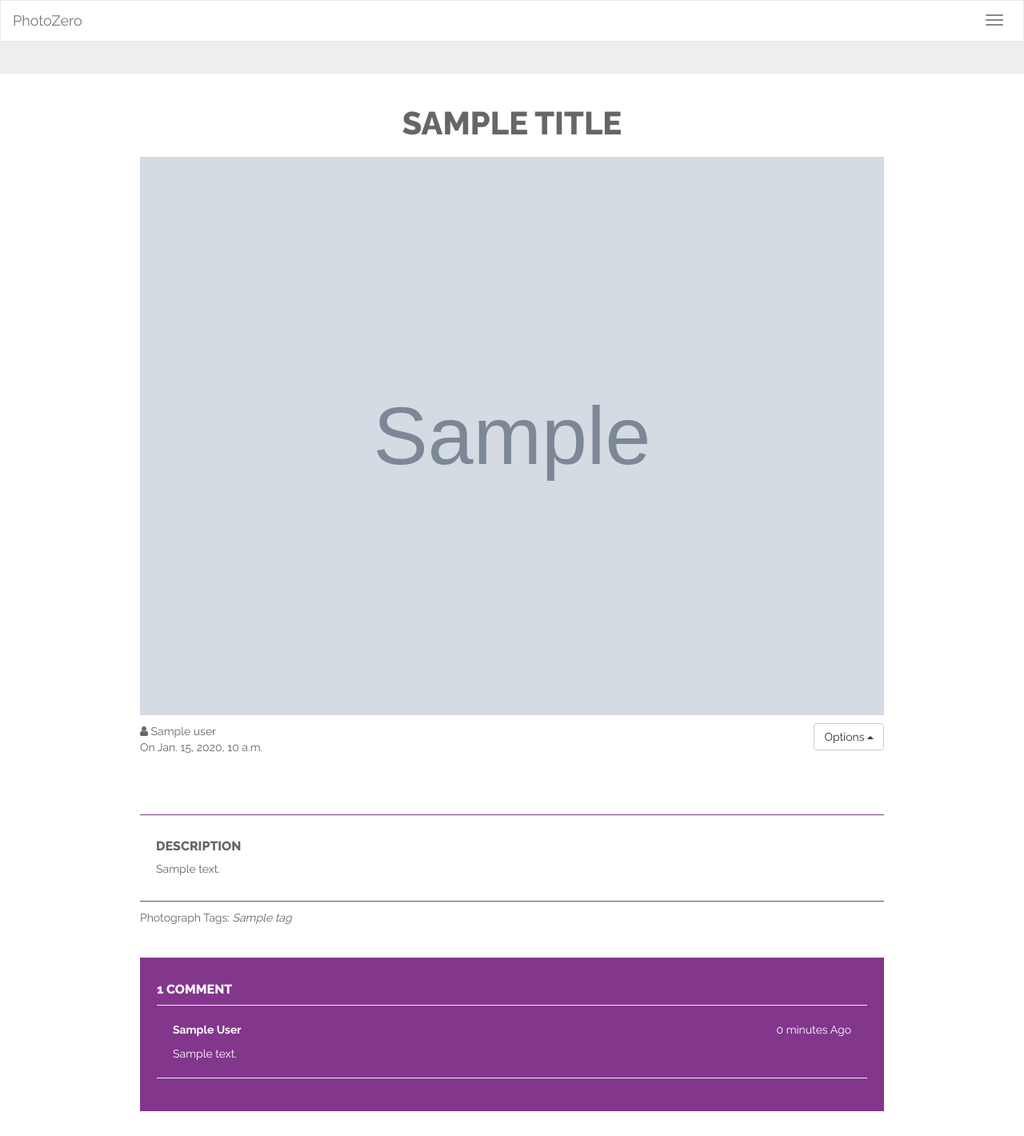
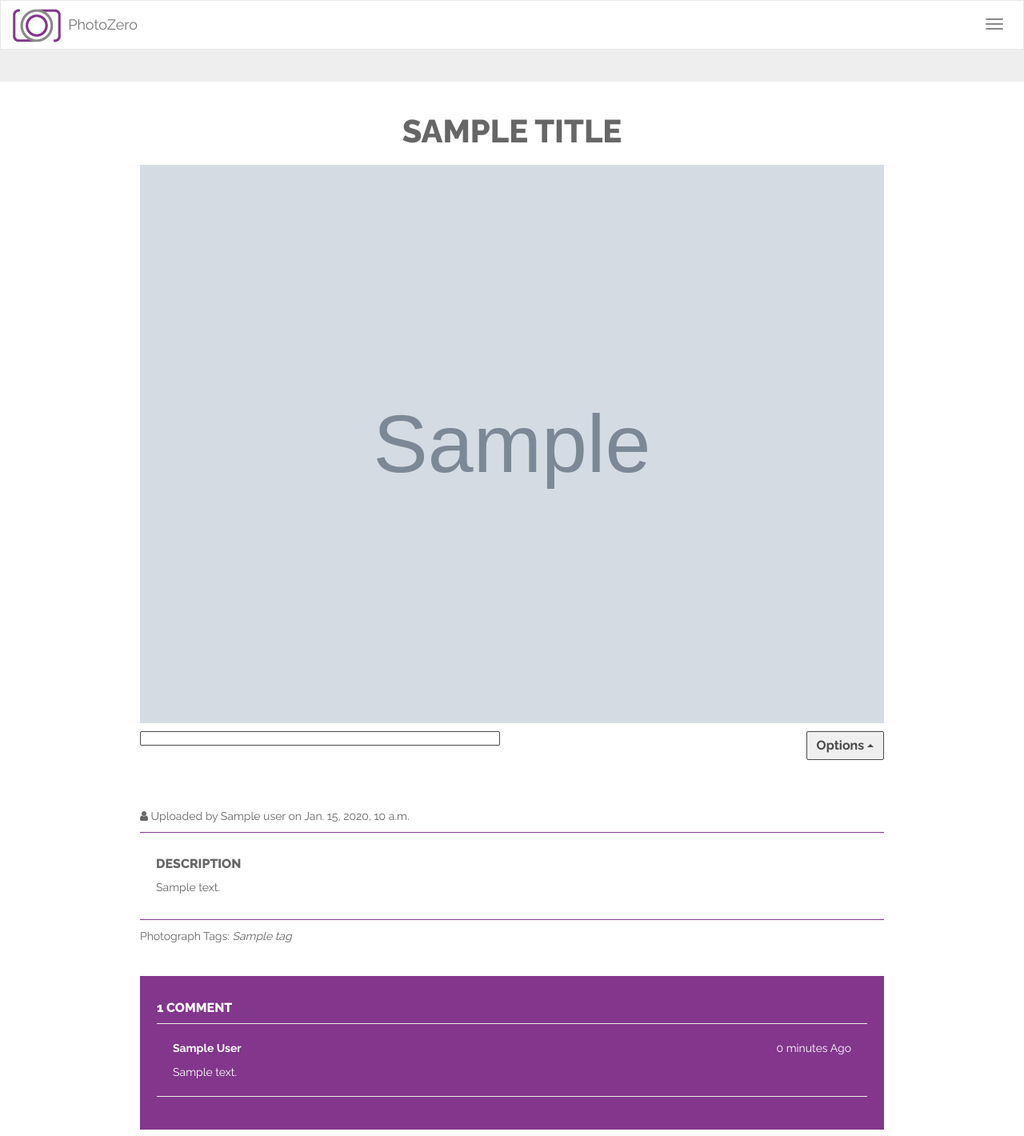
Before and after one commit to davidmcg1985/photozero-digitalocean, a Django app: template timeline/templates/photo_detail.html in a window 1280 px wide. Shown: the top 1420 px of the page at 80% size. Run offline with Django 3.2, Linux system fonts and the light colour scheme; the template is opened without the code that fills it: most values are stand-ins (such as "Sample title", 1, 10 or a date in 2020); grey boxes marked "Sample" are stand-in pictures; parts of the project's set-up code (start-up, migrations or seed data) failed here and were passed over; some libraries are stand-ins or nearby versions.

Commit message:
small edits to style. added logo to base

```diff
--- a/timeline/static/css/style.css
+++ b/timeline/static/css/style.css
@@ -94,8 +94,8 @@ a:focus {
 
 .alert-success {
     color: #FFF;
-    background-color: #000;
-    border-color: #000;
+    background-color: #82368C;
+    border-color: #82368C;
 }
 .alert {
     padding: 15px;
@@ -110,6 +110,7 @@ a:focus {
 
 .navbar-header {
     float: none;
+    padding: 5px 0px;
 }
 .navbar-toggle {
     display: block;
@@ -178,6 +179,14 @@ a:focus {
     background-color: #fff;
 }
 
+.navbar-brand {
+    padding: 5px 15px;
+}
+
+.navbar-brand > img {
+    display: inline-block;
+}
+
 .logo {
     display: inline !important;
     max-width: 35%;
@@ -235,6 +244,10 @@ a:focus {
     padding: 10px;
 }
 
+.image-max {
+    padding-left: 0px !important;
+    padding-right: 0px !important;
+}
 
 /***************************
 ******** Photo Detail ********
@@ -270,7 +283,7 @@ a:focus {
     border-top: 1px solid #82368C;
     border-bottom: 1px solid #82368C;
     padding: 20px;
-    margin: 20px 0px 10px 0px;
+    margin: 10px 0px 10px 0px;
 }
 
 .btn-comment {
@@ -285,7 +298,7 @@ a:focus {
     box-shadow: 0px 0px 0px 0px #004088 inset !important;
     border: 1px solid #004088 !important;
     /*border-bottom: 5px solid #004088 !important;*/
-    color: #004088;
+    color: #fff;
     text-decoration: none;
 }
 
@@ -293,7 +306,7 @@ a:focus {
     box-shadow: 0px 0px 0px 0px #49A8DE inset !important;
     border: 1px solid #49A8DE !important;
     /*border-bottom: 5px solid #49A8DE !important;*/
-    color: #49A8DE !important;
+    color: #fff !important;
     text-decoration: none;
 }
 
@@ -316,20 +329,18 @@ a:focus {
     margin: 20px;
 }
 
-/*.date {
+@media only screen and (min-width: 768px) {
+    .hidden-btn-whatsapp {
+        display: none;
+    }
 
-}
+    .image-max {
+        padding-left: 15px !important;
+        padding-right: 15px !important;
+    /*margin: 0px !important;
+    }*/
+    }
 
-.comment-add {
-
-}*/
-
-.comment-link {
-}
-
-@media only screen and (min-width: 768px) {
-  .hidden-md-plus {
-    display: none; }
 }
 
 /***************************
@@ -346,7 +357,6 @@ a:focus {
     background-color: #494949;
     font-size: 16px;
     font-weight: 700;
-    text-transform: uppercase;
     border-radius: 2px;
 }
 .btn-dark:hover {
@@ -362,7 +372,6 @@ a:focus {
     background-color: #82368C;
     font-size: 16px;
     font-weight: 700;
-    text-transform: uppercase;
     border-radius: 2px;
 }
 .btn-purple:hover {
@@ -378,7 +387,6 @@ a:focus {
     background-color: #bfc2c5;
     font-size: 16px;
     font-weight: 700;
-    text-transform: uppercase;
     border-radius: 2px;
 }
 .btn-gray:hover {
@@ -394,7 +402,6 @@ a:focus {
     background-color: #ea6060;
     font-size: 16px;
     font-weight: 700;
-    text-transform: uppercase;
     border-radius: 2px;
 }
 .btn-red:hover {
@@ -416,7 +423,6 @@ a:focus {
     border: 1px solid #494949;
     font-size: 16px;
     font-weight: 700;
-    text-transform: uppercase;
     border-radius: 2px;
 }
 .btn-darka:hover {
@@ -432,7 +438,6 @@ a:focus {
     border: 1px solid #82368C;
     font-size: 16px;
     font-weight: 700;
-    text-transform: uppercase;
     border-radius: 2px;
 }
 .btn-purplea:hover {
@@ -448,7 +453,6 @@ a:focus {
     border: 1px solid #bfc2c5;
     font-size: 16px;
     font-weight: 700;
-    text-transform: uppercase;
     border-radius: 2px;
 }
 .btn-graya:hover {
@@ -464,7 +468,6 @@ a:focus {
     border: 1px solid #ea6060;
     font-size: 16px;
     font-weight: 700;
-    text-transform: uppercase;
     border-radius: 2px;
 }
 .btn-reda:hover {
@@ -477,12 +480,14 @@ a:focus {
 }
 
 .fb-like {
-    /*margin-top: 20px;*/
-    position: absolute;
+/*    position: absolute !important;
     left: 5px;
-    bottom: 25px;
-    z-index: 1000px;
-    /*margin: 5px 0 15px 0;*/
+    bottom: 15px;
+    z-index: 1000px;*/
+    background-color: #fff;
+    border: 1px solid #494949;
+    border-radius: 2px;
+    padding: 8px;
 }
 
 /***************************
@@ -520,8 +525,8 @@ input[type="file"] {
 ***************************/
 
 .auth-box {
-    border: 1px solid #eee;
-    background-color: #eee;
+    border: 1px solid #fff;
+    background-color: #fff;
     padding: 20px;
 }
 
--- a/timeline/templates/base.html
+++ b/timeline/templates/base.html
@@ -76,7 +76,7 @@
 			{% endif %}
 		</p> -->
 		<a href="{% url 'timeline:list' %}" class="navbar-brand">
-			PhotoZero
+			<img src="{% static 'img/logo.png' %}" alt="logo"/>&nbsp; PhotoZero
 		</a>
 			<button type="button" class="navbar-toggle" data-toggle="collapse" data-target=".navbar-collapse">
 				<span class="icon-bar"></span>
--- a/timeline/templates/photo_detail.html
+++ b/timeline/templates/photo_detail.html
@@ -27,7 +27,7 @@
 		</div>
 
 		<div class="row">
-			<div class="col-md-12">
+			<div class="col-md-12 image-max">
 				<div class="photo-image">
 				{% if instance.image %}
 		    		<img src='{{ instance.image.url }}' class='img-responsive' />
@@ -39,21 +39,16 @@
 
 	<div class="container"> <!-- Container -->
 
-<!-- 		<div class="row">
-	        <div class="col-md-12">
-	          <div class="fb-like pull-left" data-href="{{ request.build_absolute_uri }}" data-layout="button_count" data-action="like" data-show-faces="true" data-share="false"></div>
-	        </div>
-	    </div> -->
-
 	    <div class="row">
 	    	<div class="col-xs-6 col-sm-6 text-left">
-	    		<i class="fa fa-user"></i> {{ instance.user }}<br/>
-          		On {{ instance.timestamp }}
+	    		<div class="fb-like" data-href="{{ request.build_absolute_uri }}" data-layout="button_count" data-action="like" data-show-faces="true" data-share="false"></div>
+<!-- 	    		<i class="fa fa-user"></i> {{ instance.user }}<br/>
+          		On {{ instance.timestamp }} -->
         	</div>
 
 			<div class="col-xs-6 col-sm-6 text-right">
 				<div class="btn-group dropup">
-				  <button type="button" class="btn btn-default dropdown-toggle" data-toggle="dropdown" aria-haspopup="true" aria-expanded="false">
+				  <button type="button" class="btn btn-darka dropdown-toggle" data-toggle="dropdown" aria-haspopup="true" aria-expanded="false">
 				    Options <span class="caret"></span>
 				  </button>
 				  <ul class="dropdown-menu dropdown-menu-right">
@@ -93,12 +88,13 @@
 				</a>
 			</div>
 			<div class="col-xs-3 col-sm-2 col-md-1">
-				<a class="btn btn-block btn-darka btn-whatsapp hidden-md-plus" href="whatsapp://send?text={{ title }}%20{{ request.build_absolute_uri }}" target="_blank" data-text="{{ title }} " data-href="{{ request.build_absolute_uri }}" data-toggle="tooltip" data-placement="bottom" title="WhatsApp" data-original-title="WhatsApp"><span><i class="fa fa-whatsapp" style="color: #43D854;"></i></span></a>
+				<a class="btn btn-block btn-darka btn-whatsapp hidden-btn-whatsapp" href="whatsapp://send?text={{ title }}%20{{ request.build_absolute_uri }}" target="_blank" data-text="{{ title }} " data-href="{{ request.build_absolute_uri }}" data-toggle="tooltip" data-placement="bottom" title="WhatsApp" data-original-title="WhatsApp"><span><i class="fa fa-whatsapp" style="color: #43D854;"></i></span></a>
 			</div>
 		</div>-->
 
 		<div class='row'>
 			<div class='col-sm-12'>
+				<i class="fa fa-user"></i> Uploaded by {{ instance.user }} on {{ instance.timestamp }}
 				<div class="description">
 					<h4>Description</h4>
 					{{ instance.description|linebreaks }}
@@ -143,7 +139,7 @@
 				<form method="POST" class="comment-form" action=''>
 					{% csrf_token %}
 			        {{ form | crispy }}
-				    <button type="submit" class="comment-add btn btn-default">Add</button>
+				    <button type="submit" class="comment-add btn btn-darka">Add</button>
 				</form>
 			</div>
 		</div>
```
Also changed, not shown: timeline/templates/photo_list.html (+4 -4 lines).
